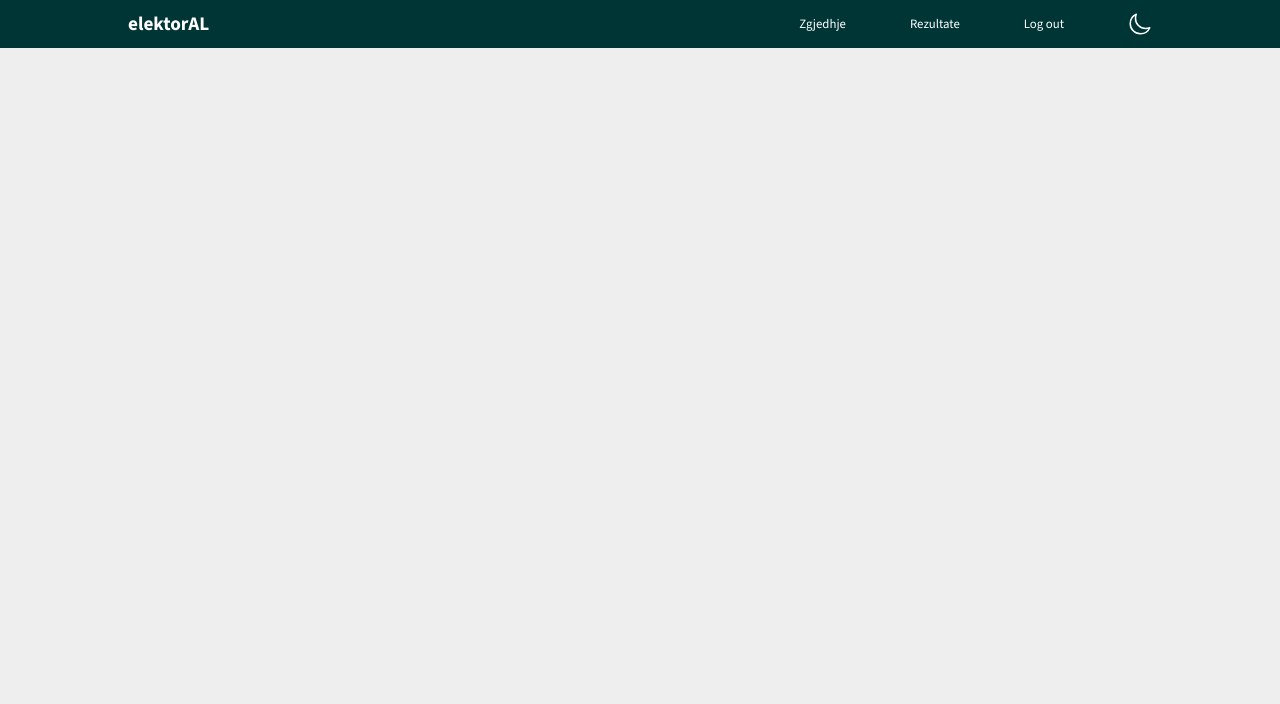
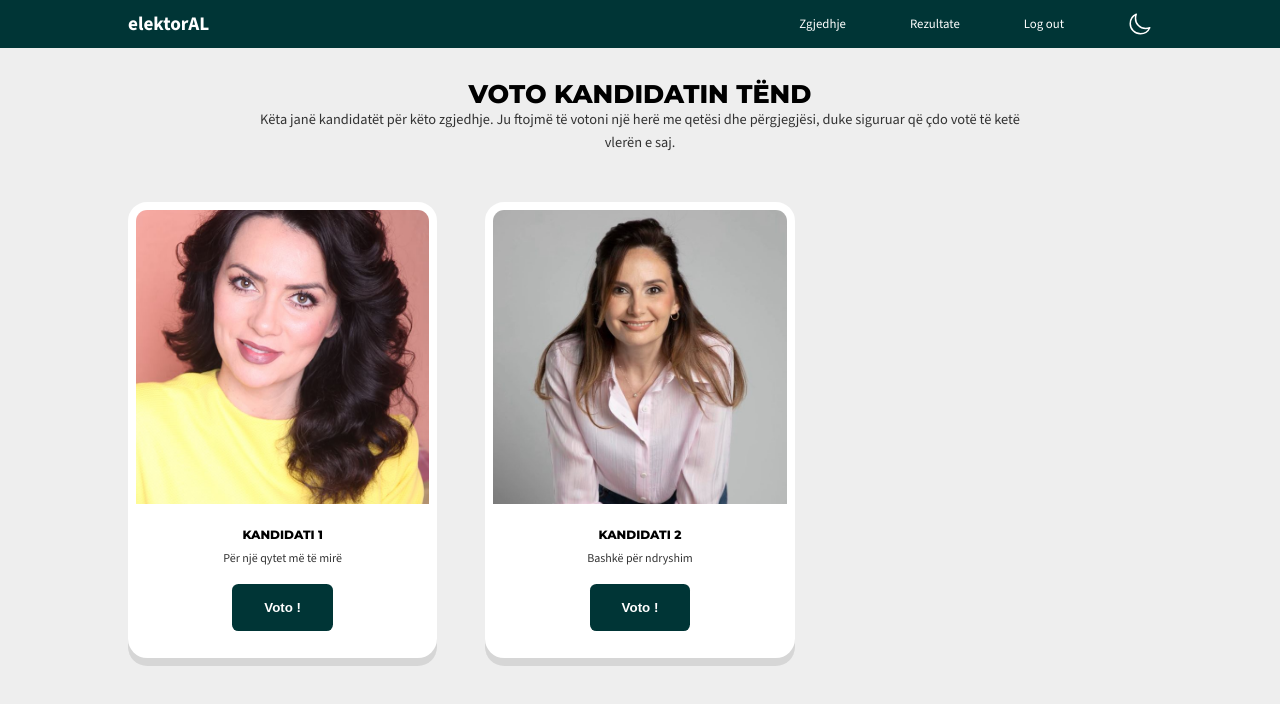
Before and after one commit to 0rkida/elektorAL, a React (Create React App) app in the folder client/: page /elections/e1/candidates in a window 1280 px wide. Shown: the top 704 px of the page. Built offline with nearby package versions, Linux system fonts and the light colour scheme.

Commit message:
Added the candidates page

```diff
--- /dev/null
+++ b/client/src/components/Candidate.jsx
@@ -0,0 +1,17 @@
+import React from 'react'
+
+const Candidate = ({ image ,id,  name, motto }) => {
+  return (
+    <article className="candidate">
+    <div className="candidate__image">
+        <img src={image} alt={name} />
+    </div>
+
+    <h5>{name?.length > 20 ? name.substring(0, 20) + "..." : name}</h5>
+    <small>{motto?.length > 25 ? motto.substring(0, 25) + "..." : motto}</small>
+    <button className="btn primary"> Voto ! </button>
+    </article>
+  )
+}
+
+export default Candidate
--- a/client/src/index.css
+++ b/client/src/index.css
@@ -382,6 +382,63 @@ nav {
     display: block;
 }
 
+/* ================ CANDIDATES ===================== */
+
+.candidates {
+    margin: 5rem 0;
+}
+
+.candidates__header {
+    display: flex;
+    flex-direction: column;
+    align-items: center;
+    text-align: center;
+    width: 60%;
+    margin-inline: auto;
+}
+
+.candidates__header p {
+    margin-bottom: 3rem;
+}
+
+.candidates__header p .btn.primary {
+    justify-content: center;
+}
+
+.candidates__container {
+    display: grid;
+    grid-template-columns: repeat(auto-fill, minmax(15rem, 1fr));
+    gap: 3rem;
+}
+
+.candidate {
+    background: var(--color-gray-0);
+    text-align: center;
+    border-radius: var(--radius-3);
+    padding-bottom: 1.2rem;
+    overflow: hidden;
+    box-shadow: 0 0.5rem rgba(0, 0, 0, 0.1);
+    border: 0.5rem solid var(--color-gray-0);
+    transition: var(--transition);
+}
+
+.candidate:hover {
+    box-shadow: none;
+    border-color: var(--color-gray-100);
+}
+
+.candidate__image {
+    aspect-ratio: 1/1;
+    overflow: hidden;
+    margin-inline: auto;
+    margin-bottom: 1.5rem;
+    width: 100%;
+}
+.candidate small {
+    display: block;
+    margin: 0.5rem 0 1rem;
+}
+
 
 
 
@@ -448,6 +505,4 @@ nav {
 
     }
 
-
-
 }
--- a/client/src/pages/Candidates.jsx
+++ b/client/src/pages/Candidates.jsx
@@ -1,8 +1,32 @@
 import React from 'react'
+import { candidates as dummyCandidates } from '../data'
+import { useParams } from 'react-router-dom'
+import Candidate from '../components/Candidate'
 
 const Candidates = () => {
-  return (
-    <div>Candidates</div>
+
+  const {id} = useParams()
+
+
+  //get candidates that belong to the election with the given id
+  const candidates = dummyCandidates.filter(candidate => candidate.election === id)
+
+   return (
+    <section className="candidates">
+      <header className="candidates__header">
+        <h1>Voto kandidatin tënd </h1>
+        <p>Këta janë kandidatët për këto zgjedhje. Ju ftojmë të votoni një herë me qetësi dhe përgjegjësi,
+          duke siguruar që çdo votë të ketë vlerën e saj.</p>
+      </header>
+
+      <div className="container candidates__container">
+        {
+          candidates.map(candidate => <Candidate key = {candidate.id} {...candidate} />)
+        }
+
+
+      </div>
+    </section>
   )
 }
 
```
